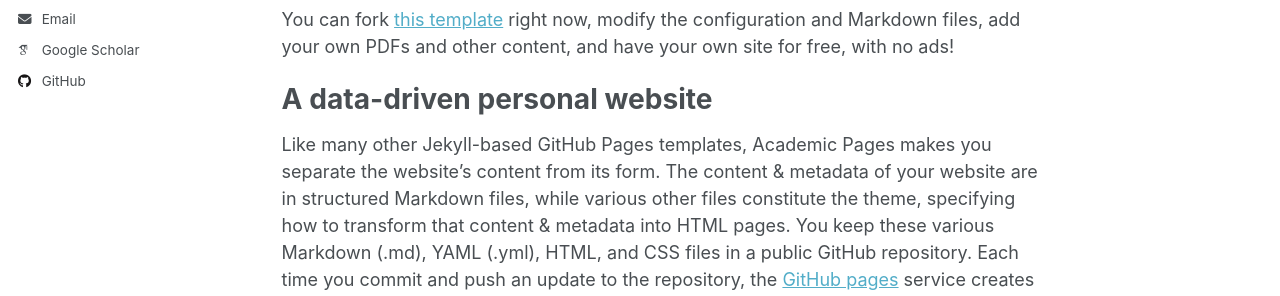
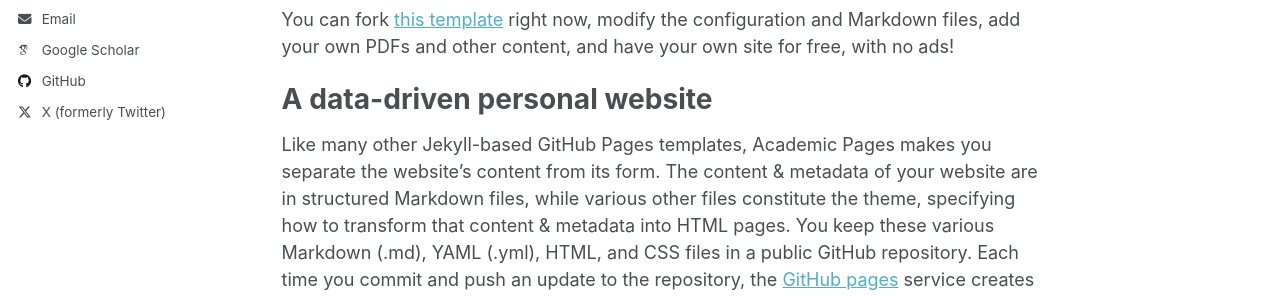
Before and after one commit to shreygoel09/shreygoel09.github.io, a Jekyll site: the page built from _pages/about.md, in a window 1280 px wide. Shown: the part 403-699 px from the top of the page. Built offline with Jekyll 4.4.1, drawn with Linux system fonts in a browser that asks for light colours; some web fonts are replaced; a script that is not in the unit is left out.

Commit message:
Update _config.yml

```diff
--- a/_config.yml
+++ b/_config.yml
@@ -70,7 +70,7 @@ author:
   steam            : # Username
   telegram         : # URL
   tumblr           : # Username
-  twitter          : # x.com/__shreygoel
+  twitter          : x.com/__shreygoel
   vine             : # Username
   weibo            : # Username
   wikipedia        : # Username
```
